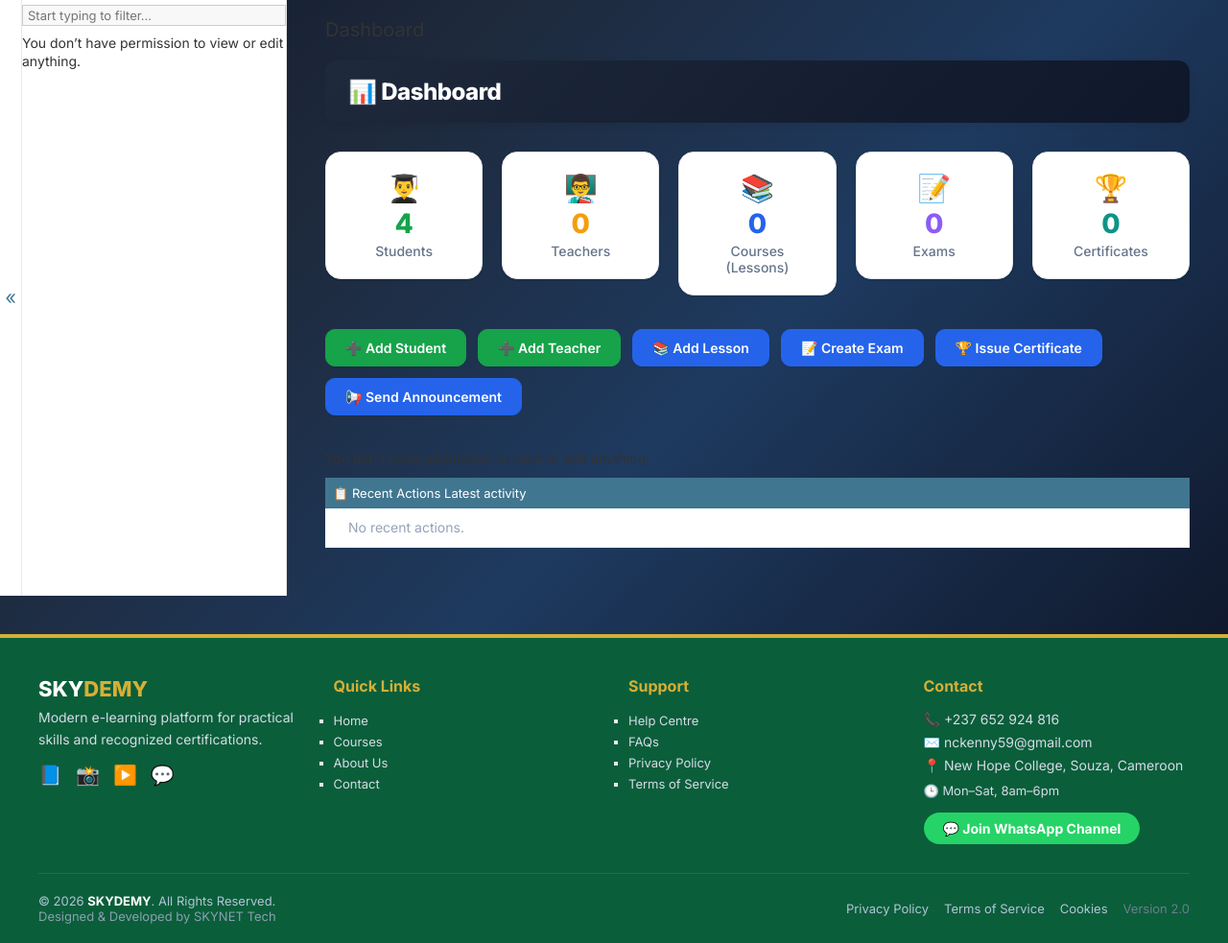
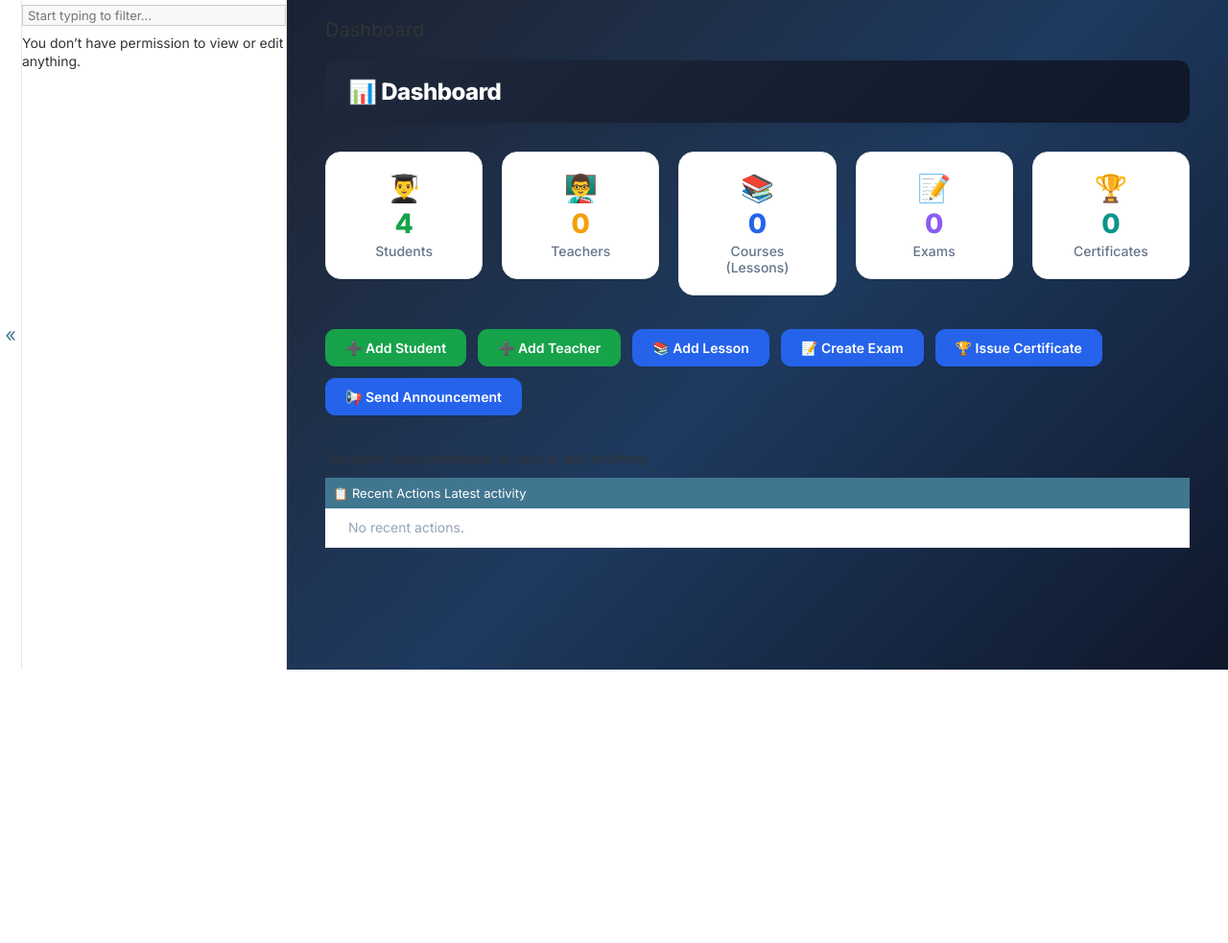
Before and after one commit to Skynet-Tech2024/skydemy, a Django app: page /admin/ in a window 1280 px wide. Shown: the part 102-1085 px from the top of the page at 96% size. After the commit the page ends 800 px from the top, so only its background shows below. Run offline with Django 5.2, Linux system fonts and the light colour scheme; a user stored in the database is signed in; data comes from the database, SQL or seed files in the repository; data that the repository does not hold is empty.

Commit message:
Remove JavaScript footer injection from base.html

```diff
--- a/templates/admin/base.html
+++ b/templates/admin/base.html
@@ -1,73 +1,2 @@
 {% extends "admin/base.html" %}
-
-{% block footer %}
-{{ block.super }}
-<script>
-    // Inject SKYDEMY footer on all admin pages
-    document.addEventListener('DOMContentLoaded', function() {
-        // Avoid duplicate footer
-        if (document.getElementById('skydemy-footer')) return;
-
-        var footerHTML = `
-            <div id="skydemy-footer" style="background: #0B5E3A; color: #e9ecef; padding: 40px 20px 20px; margin-top: 40px; border-top: 4px solid #D4AF37; font-family: 'Segoe UI', sans-serif; clear: both;">
-                <div style="max-width: 1200px; margin: 0 auto; display: grid; grid-template-columns: repeat(auto-fit, minmax(200px, 1fr)); gap: 30px;">
-                    <div>
-                        <h3 style="color: #fff; font-size: 22px; font-weight: 800; margin: 0 0 6px;">SKY<span style="color: #D4AF37;">DEMY</span></h3>
-                        <p style="font-size: 14px; line-height: 1.6; color: #d4dce8;">Modern e-learning platform for practical skills and recognized certifications.</p>
-                        <div style="margin-top: 14px; display: flex; gap: 14px;">
-                            <a href="#" style="color: #d4dce8; font-size: 20px; text-decoration: none;">📘</a>
-                            <a href="#" style="color: #d4dce8; font-size: 20px; text-decoration: none;">📸</a>
-                            <a href="#" style="color: #d4dce8; font-size: 20px; text-decoration: none;">▶️</a>
-                            <a href="#" style="color: #d4dce8; font-size: 20px; text-decoration: none;">💬</a>
-                        </div>
-                    </div>
-                    <div>
-                        <h4 style="color: #D4AF37; font-size: 16px; font-weight: 700; margin: 0 0 12px;">Quick Links</h4>
-                        <ul style="list-style: none; padding: 0; margin: 0; font-size: 14px; line-height: 2.2;">
-                            <li><a href="/" style="color: #d4dce8; text-decoration: none;">Home</a></li>
-                            <li><a href="/courses/" style="color: #d4dce8; text-decoration: none;">Courses</a></li>
-                            <li><a href="/about/" style="color: #d4dce8; text-decoration: none;">About Us</a></li>
-                            <li><a href="/contact/" style="color: #d4dce8; text-decoration: none;">Contact</a></li>
-                        </ul>
-                    </div>
-                    <div>
-                        <h4 style="color: #D4AF37; font-size: 16px; font-weight: 700; margin: 0 0 12px;">Support</h4>
-                        <ul style="list-style: none; padding: 0; margin: 0; font-size: 14px; line-height: 2.2;">
-                            <li><a href="#" style="color: #d4dce8; text-decoration: none;">Help Centre</a></li>
-                            <li><a href="#" style="color: #d4dce8; text-decoration: none;">FAQs</a></li>
-                            <li><a href="#" style="color: #d4dce8; text-decoration: none;">Privacy Policy</a></li>
-                            <li><a href="#" style="color: #d4dce8; text-decoration: none;">Terms of Service</a></li>
-                        </ul>
-                    </div>
-                    <div>
-                        <h4 style="color: #D4AF37; font-size: 16px; font-weight: 700; margin: 0 0 12px;">Contact</h4>
-                        <p style="font-size: 14px; margin: 4px 0; color: #d4dce8;">📞 +237 652 924 816</p>
-                        <p style="font-size: 14px; margin: 4px 0; color: #d4dce8;">✉️ nckenny59@gmail.com</p>
-                        <p style="font-size: 14px; margin: 4px 0; color: #d4dce8;">📍 New Hope College, Souza, Cameroon</p>
-                        <p style="font-size: 13px; margin: 8px 0; color: #d4dce8;">🕒 Mon–Sat, 8am–6pm</p>
-                        <div style="margin-top: 14px;">
-                            <a href="https://whatsapp.com/channel/0029VbD3W1RIHphEmykn2h3H" target="_blank" style="display: inline-block; background: #25D366; color: #fff; padding: 8px 20px; border-radius: 30px; font-weight: 700; text-decoration: none; font-size: 14px;">💬 Join WhatsApp Channel</a>
-                        </div>
-                    </div>
-                </div>
-                <div style="max-width: 1200px; margin: 30px auto 0; border-top: 1px solid rgba(255,255,255,0.1); padding-top: 20px; display: flex; flex-wrap: wrap; justify-content: space-between; align-items: center; font-size: 13px; color: #b0c4d8;">
-                    <div>
-                        © 2026 <strong style="color: #fff;">SKYDEMY</strong>. All Rights Reserved.<br>
-                        <span style="color: #8a9fb0;">Designed & Developed by SKYNET Tech</span>
-                    </div>
-                    <div style="display: flex; flex-wrap: wrap; gap: 16px;">
-                        <a href="#" style="color: #b0c4d8; text-decoration: none;">Privacy Policy</a>
-                        <a href="#" style="color: #b0c4d8; text-decoration: none;">Terms of Service</a>
-                        <a href="#" style="color: #b0c4d8; text-decoration: none;">Cookies</a>
-                        <span style="color: #6c7d8e;">Version 2.0</span>
-                    </div>
-                </div>
-            </div>
-        `;
-
-        // Find the main container and append footer
-        var container = document.getElementById('container') || document.body;
-        container.insertAdjacentHTML('beforeend', footerHTML);
-    });
-</script>
-{% endblock %}
+{# Footer is handled in change_list.html – no duplicate injection #}
```
